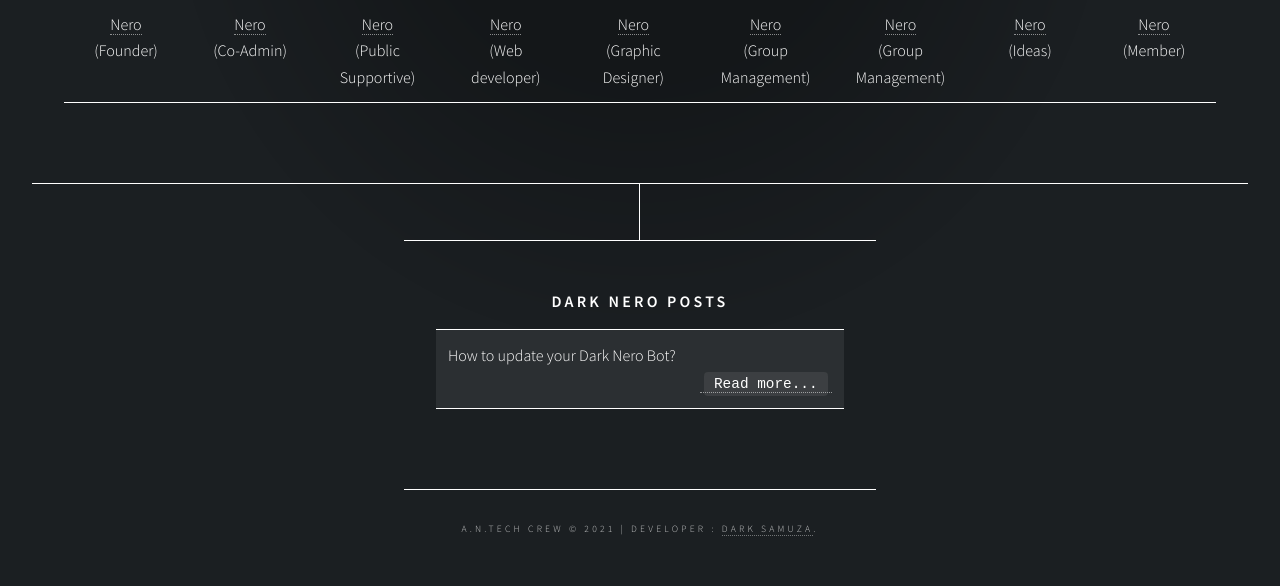
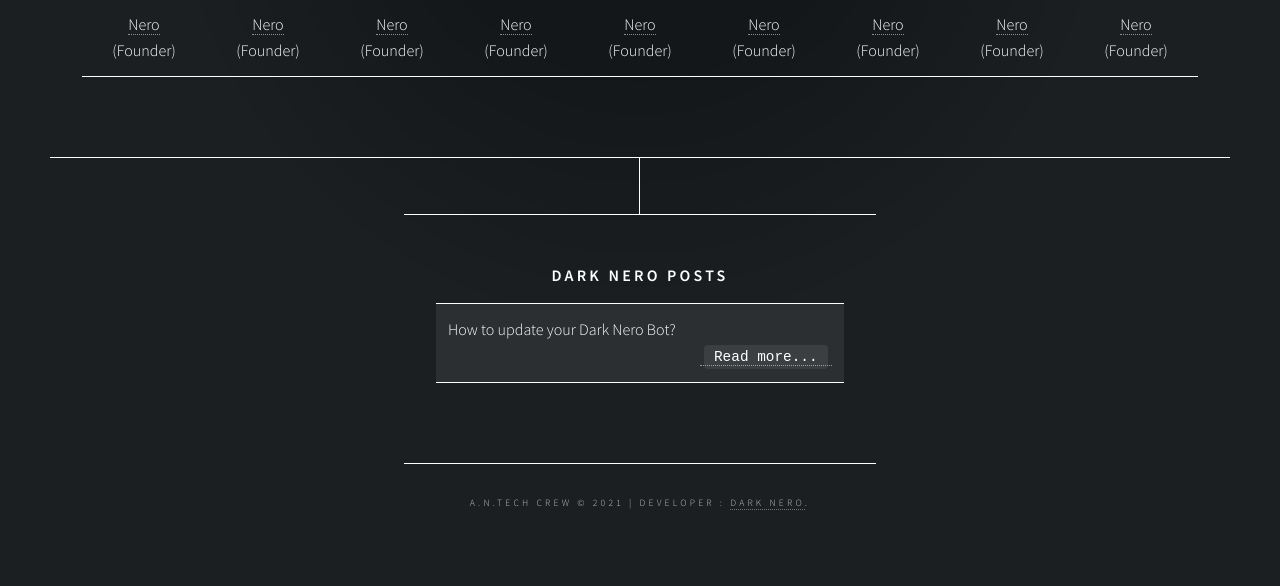
Before and after one commit to PasiduLk/.lk, a plain HTML site: page index.html in a window 1280 px wide. Shown: the part 851-1437 px from the top of the page. After the commit the page ends 1411 px from the top, so only its background shows below. Drawn offline with Linux system fonts and the light colour scheme; a script that the page names is missing; files whose address does not match are found by name.

Commit message:
Update index.html

```diff
--- a/index.html
+++ b/index.html
@@ -3,12 +3,12 @@
 
 <head>
     <title>Dark Nero Official</title>
-    <link rel="icon" href="https://i.ibb.co/BGxMH6d/WebLogo.jpg">
+    <link rel="icon" href="https://avatars.githubusercontent.com/u/107849120?v=4">
     <meta charset="utf-8" />
     <meta name="viewport" content="width=device-width, initial-scale=1, user-scalable=no" />
     <meta property="og:title" content="Amda Niwasa Official" />
     <meta property="og:description" content="Official website of Dark Nero Chat Bot and Black Amda's Automated Social Media Tool Projects." />
-    <meta property="og:image" content="https://i.ibb.co/BGxMH6d/WebLogo.jpg" />
+    <meta property="og:image" content="https://avatars.githubusercontent.com/u/107849120?v=4" />
     <link rel="stylesheet" href="assets/css/main.css" />
     <link rel="stylesheet" href="https://cdnjs.cloudflare.com/ajax/libs/font-awesome/4.7.0/css/font-awesome.min.css">
     <noscript><link rel="stylesheet" href="assets/css/noscript.css" /></noscript>
@@ -39,9 +39,7 @@
                     <li><a href="#Info">Info</a></li>
                     <li><a href="#Features">Features</a></li>
                     <li><a href="#install">Install</a></li>
-                    <li><a href="#comments">Ideas</a></li>
                     <li><a href="#faq">FAQ</a></li>
-                    <li><a href="#contact">Contact</a></li>
                 </ul>
             </nav>
             <div class="content">
@@ -63,14 +61,17 @@
                                 </tr>
                                 <tr>
                                     <td><a href="https://github.com/Kaveeshasithum">Nero</a></br>(Founder)</td>
-                                    <td><a href="https://github.com/Kaveeshasithum">Nero</a></br>(Co-Admin)</td>
-                                    <td><a href="https://github.com/Kaveeshasithum">Nero</a></br>(Public Supportive)</td>
-                                    <td><a href="https://github.com/Kaveeshasithum">Nero</a></br>(Web developer)</td>
-                                    <td><a href="https://github.com/Kaveeshasithum">Nero</a></br>(Graphic Designer)</td>
-                                    <td><a href="https://github.com/Kaveeshasithum">Nero</a></br>(Group Management)</td>
-                                    <td><a href="https://github.com/Kaveeshasithum">Nero</a></br>(Group Management)</td>
-                                    <td><a href="https://github.com/Kaveeshasithum">Nero</a></br>(Ideas)</td>
-                                    <td><a href="https://github.com/Kaveeshasithum">Nero</a></br>(Member)</td>
+									<td><a href="https://github.com/Kaveeshasithum">Nero</a></br>(Founder)</td>
+                                    <td><a href="https://github.com/Kaveeshasithum">Nero</a></br>(Founder)</td>
+                                    <td><a href="https://github.com/Kaveeshasithum">Nero</a></br>(Founder)</td>
+                                    <td><a href="https://github.com/Kaveeshasithum">Nero</a></br>(Founder)</td>
+                                    <td><a href="https://github.com/Kaveeshasithum">Nero</a></br>(Founder)</td>
+                                    <td><a href="https://github.com/Kaveeshasithum">Nero</a></br>(Founder)</td>
+                                    <td><a href="https://github.com/Kaveeshasithum">Nero</a></br>(Founder)</td>
+
+									<td><a href="https://github.com/Kaveeshasithum">Nero</a></br>(Founder)</td>
+
+
                                 </tr>
                             </tbody>
                         </table>
@@ -167,12 +168,9 @@
                 <span class="image main"><img src="images/pic02.jpg" alt="" /></span>
                 <h4 class="major">Try public bot</h4>
                 <p>
-                    You can try out how bot working.<br> Join WhatsApp public group.<br><a href="https://chat.whatsapp.com/LhWHB9gftfwIv29C4etUHH" class="button small">Join</a>
+                    You can try out how bot working.<br> Join WhatsApp public group.<br><a href="https://chat.whatsapp.com/KIMkOpDS4kEKwwkw96QnYP" class="button small">Join</a>
                 </p>
-                <p>
-                    You can comment feature request to add new ideas to bot.<br>
-                    <a href="#comments" class="button small">Comment</a>
-                </p>
+
                 <table>
                     <thead>
                         <tr>
@@ -1124,7 +1122,7 @@
                                 02. Under the green colour button as <strong>"Code"</strong> you will see <strong>"Sync fork"</strong> button. Click it.</br>
                                 03. Then, you will see green colour button as <strong>"Update branch".</strong> Click it.</br>
                                 04. Open command prompt and command <strong>git clone your_fork_url</strong></br>
-                                05. And it will update your files. Now, command <strong>cd QueenAmdi && npm run pm-restart</strong></br>
+                                05. And it will update your files. Now, command <strong>cd DarkNero && npm run pm-restart</strong></br>
                             </p>
                         </div>
                     </readmore>
@@ -1138,7 +1136,7 @@
                                 02. Under the green colour button as <strong>"Code"</strong> you will see <strong>"Sync fork"</strong> button. Click it.</br>
                                 03. Then, you will see green colour button as <strong>"Update branch".</strong> Click it.</br>
                                 04. Connect to VPS and command <strong>git clone your_fork_url</strong></br>
-                                05. And it will update your files. Now, command <strong>cd QueenAmdi && npm run pm-restart</strong></br>
+                                05. And it will update your files. Now, command <strong>cd DarkNero && npm run pm-restart</strong></br>
                             </p>
                         </div>
                     </readmore>
@@ -1174,7 +1172,7 @@
 
         <!-- Footer -->
         <footer id="footer">
-            <p class="copyright">A.N.Tech Crew &copy; 2021 | Developer : <a href="https://github.com/BlackAmda">Dark SamuZa</a>.</p>
+            <p class="copyright">A.N.Tech Crew &copy; 2021 | Developer : <a href="https://github.com/Kaveeshasithum">Dark Nero</a>.</p>
         </footer>
 
     </div>
```
